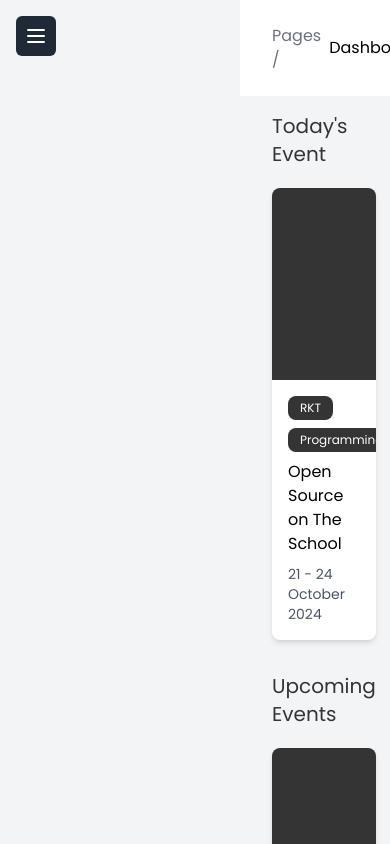
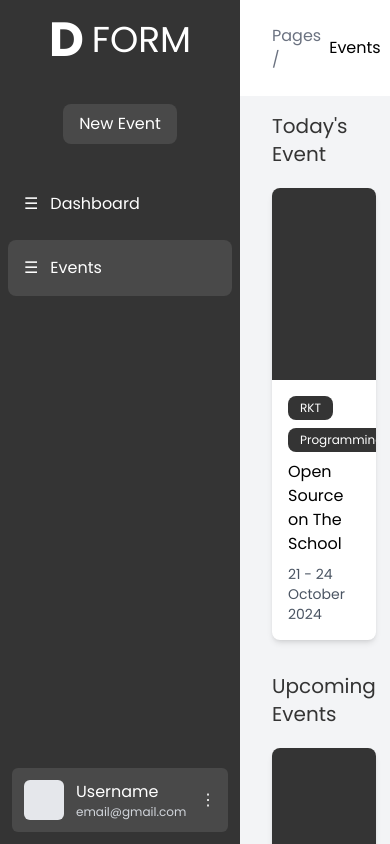
Before and after one commit to fachruddinruddin/Prototipe, a React (Vite) app: page /events in a window 390 px wide. Shown: the top 844 px of the page. Built offline with nearby package versions, Linux system fonts and the light colour scheme.

Commit message:
Refactor PageHeader and Sidebar components; enhance breadcrumb navigation in PageHeader and simplify Sidebar layout by removing mobile toggle functionality for improved usability.

```diff
--- a/src/components/layout/PageHeader.jsx
+++ b/src/components/layout/PageHeader.jsx
@@ -1,12 +1,23 @@
 import React from 'react';
-import { Link } from 'react-router-dom';
+import { Link, useLocation } from 'react-router-dom';
 
 function PageHeader() {
+    const location = useLocation();
+    const pathnames = location.pathname.split('/').filter(x => x);
+
     return (
         <div className="px-8 py-6 fixed w-[calc(100%-15rem)] left-60 bg-white z-10">
             <div className="flex items-center">
                 <Link to="/dashboard" className="text-gray-500">Pages /</Link>
-                <Link to="/dashboard" className="ml-2 font-medium">Dashboard</Link>
+                {pathnames.map((name, index) => {
+                    const routeTo = `/${pathnames.slice(0, index + 1).join('/')}`;
+                    const isLast = index === pathnames.length - 1;
+                    return isLast ? (
+                        <span key={name} className="ml-2 font-medium">{name.charAt(0).toUpperCase() + name.slice(1)}</span>
+                    ) : (
+                        <Link key={name} to={routeTo} className="ml-2 text-gray-500">{name.charAt(0).toUpperCase() + name.slice(1)} /</Link>
+                    );
+                })}
             </div>
         </div>
     );
--- a/src/components/layout/Sidebar.jsx
+++ b/src/components/layout/Sidebar.jsx
@@ -1,29 +1,13 @@
-import React, { useState } from "react";
+import React from "react";
 import { Link, useLocation } from "react-router-dom";
-import { Menu, X } from "lucide-react"; // Icon untuk toggle
 import MenuItem from "../navigation/MenuItem";
 import UserInfo from "../common/UserInfo";
 
 function Sidebar() {
   const location = useLocation();
-  const [isOpen, setIsOpen] = useState(false); // State untuk toggle sidebar
 
   return (
-    <>
-      {/* Button Toggle untuk Mobile */}
-      <button
-        className="md:hidden fixed top-4 left-4 z-50 bg-gray-800 text-white p-2 rounded-md"
-        onClick={() => setIsOpen(!isOpen)}
-      >
-        {isOpen ? <X size={24} /> : <Menu size={24} />}
-      </button>
-
-      {/* Sidebar */}
-      <div
-        className={`fixed top-0 left-0 h-full w-60 bg-[#343434] text-white flex flex-col transition-transform duration-300 ease-in-out z-40 ${
-          isOpen ? "translate-x-0" : "-translate-x-full"
-        } md:translate-x-0`}
-      >
+    <div className="fixed top-0 left-0 h-full w-60 bg-[#343434] text-white flex flex-col z-40">
       {/* Logo */}
       <div className="p-4 flex justify-center items-center">
         <h1 className="text-5xl font-bold">D</h1>
@@ -46,6 +30,7 @@ function Sidebar() {
             active={location.pathname === "/dashboard"}
           />
         </Link>
+
         <Link to="/events">
           <MenuItem
             icon="menu"
@@ -60,7 +45,6 @@ function Sidebar() {
         <UserInfo username="Username" email="email@gmail.com" />
       </div>
     </div>
-    </>
   );
 }
 
```
Lines whose indentation alone changed are shown as unchanged.
